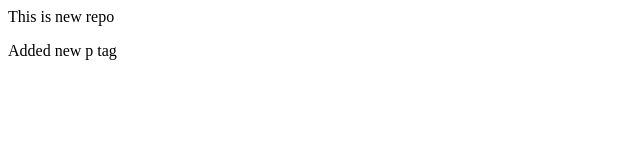
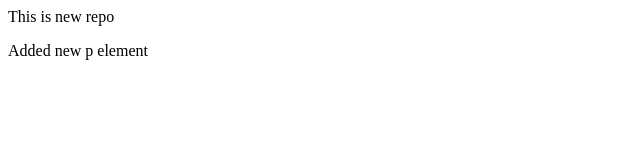
Before and after one commit to dev-raj7/localRepo, a plain HTML site: page index.html in a window 1280 px wide. Shown: the full height of the page, 0-640 px from the left. Drawn offline with Linux system fonts and the light colour scheme.

Commit message:
update second p tag

```diff
--- a/index.html
+++ b/index.html
@@ -1,2 +1,2 @@
 <p>This is new repo</p>
-<p>Added new p tag</p>
+<p>Added new p element</p>
```
